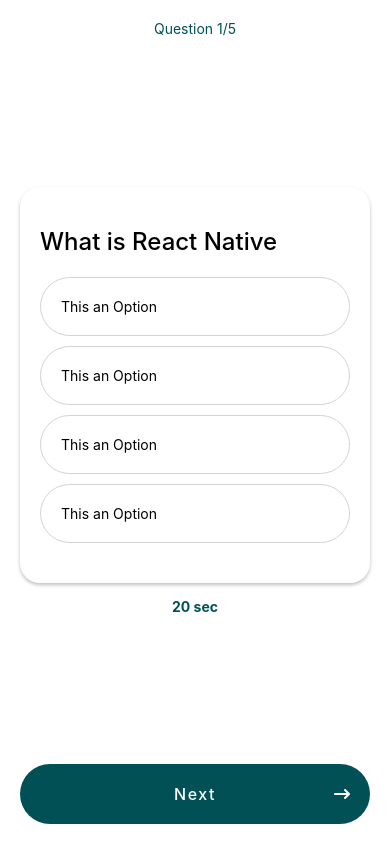
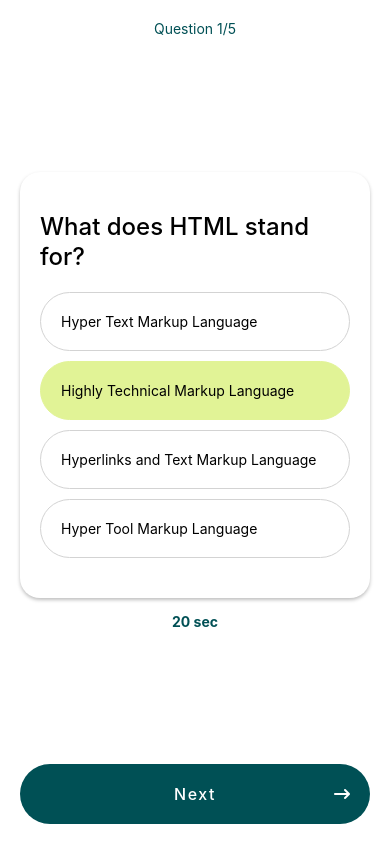
Before and after one commit to mukaramawan/Quiz-App, a React Native app: screen / in a window 390 px wide. Built offline with nearby package versions, Linux system fonts and the light colour scheme.

Commit message:
Props & Types

```diff
--- a/src/app/QuizScreen.tsx
+++ b/src/app/QuizScreen.tsx
@@ -3,8 +3,10 @@
 import FontAwesome6 from "@expo/vector-icons/FontAwesome6";
 
 import QuestionCard from "../components/QuestionCard";
+import questions from "../assets/questions";
 
 function QuizScreen() {
+  const question = questions[0];
   return (
     <SafeAreaView style={styles.screen}>
       <View style={styles.container}>
@@ -13,7 +15,7 @@
         </View>
 
         <View>
-          <QuestionCard />
+          <QuestionCard Question={question} />
           <Text style={styles.Qtime}>20 sec</Text>
         </View>
 
--- /dev/null
+++ b/src/assets/Types.ts
@@ -0,0 +1,5 @@
+export type question = {
+    title: string;
+    options: string[];
+    correctAnswer?: string;
+};
--- /dev/null
+++ b/src/assets/questions.ts
@@ -0,0 +1,42 @@
+export default [
+  {
+    title: 'What does HTML stand for?',
+    options: [
+      'Hyper Text Markup Language',
+      'Highly Technical Markup Language',
+      'Hyperlinks and Text Markup Language',
+      'Hyper Tool Markup Language',
+    ],
+    correctAnswer: 'Hyper Text Markup Language',
+  },
+  {
+    title: 'Which language is primarily used for styling web pages?',
+    options: ['HTML', 'Python', 'CSS', 'JavaScript'],
+    correctAnswer: 'CSS',
+  },
+  {
+    title: "In programming, what is a 'bug'?",
+    options: [
+      "A feature that's not documented",
+      'An error in a program',
+      'A type of virus',
+      'An internet crawler',
+    ],
+    correctAnswer: 'An error in a program',
+  },
+  {
+    title: "What is the purpose of a 'for loop' in programming?",
+    options: [
+      'To repeat a block of code a limited number of times',
+      'To style a webpage',
+      'To declare variables',
+      'To create a new function',
+    ],
+    correctAnswer: 'To repeat a block of code a limited number of times',
+  },
+  {
+    title: 'Which symbol is used to denote an ID selector in CSS?',
+    options: ['#', '.', '!', '@'],
+    correctAnswer: '#',
+  },
+];
--- a/src/components/Option.tsx
+++ b/src/components/Option.tsx
@@ -1,21 +1,36 @@
-import { StyleSheet, Text, View } from 'react-native'
-import React from 'react'
+import { StyleSheet, Text, Pressable } from "react-native";
+import React from "react";
 
-const Option = () => {
+type option = {
+  option: string;
+  isSelected: boolean;
+  onPress: () => void;
+};
+
+const Option = ({ option, isSelected, onPress }: option) => {
   return (
-    <View style={styles.container}>
-      <Text>This an Option</Text>
-    </View>
-  )
-}
+    <Pressable
+      style={[
+        styles.container,
+        isSelected && {
+          backgroundColor: "#e1f396",
+          borderColor: "#e1f396",
+        },
+      ]}
+      onPress={onPress}
+    >
+      <Text>{option}</Text>
+    </Pressable>
+  );
+};
 
-export default Option
+export default Option;
 
 const styles = StyleSheet.create({
-    container: {
-        borderWidth: 1,
-        padding: 20,
-        borderColor: 'lightgrey',
-        borderRadius: 100,
-    },
-})
+  container: {
+    borderWidth: 1,
+    padding: 20,
+    borderColor: "lightgrey",
+    borderRadius: 100,
+  },
+});
--- a/src/components/QuestionCard.tsx
+++ b/src/components/QuestionCard.tsx
@@ -1,16 +1,43 @@
 import { StyleSheet, Text, View } from "react-native";
 import React from "react";
 import Option from "./Option";
+import { question } from "../assets/Types";
 
-const QuestionCard = () => {
+type QuestionCard = {
+  Question: question;
+};
+
+const QuestionCard = ({Question}: QuestionCard) => {
+  const selectedQuestion = Question.options[1];
+
+    function onOptionPressed (option: string) {
+        console.warn("Selected: ",option)
+    }
+
   return (
     <View style={styles.QuestionCard}>
-      <Text style={styles.Question}>What is React Native</Text>
-      <View style={{gap: 10,}}>
-        <Option />
-        <Option />
-        <Option />
-        <Option />
+      <Text style={styles.Question}>{Question.title}</Text>
+      <View style={{ gap: 10 }}>
+        <Option
+          option={Question.options[0]}
+          isSelected={Question.options[0] == selectedQuestion}
+          onPress={() => onOptionPressed(Question.options[0])}
+        />
+        <Option
+          option={Question.options[1]}
+          isSelected={Question.options[1] == selectedQuestion}
+          onPress={() => onOptionPressed(Question.options[1])}
+        />
+        <Option
+          option={Question.options[2]}
+          isSelected={Question.options[2] == selectedQuestion}
+          onPress={() => onOptionPressed(Question.options[2])}
+        />
+        <Option
+          option={Question.options[3]}
+          isSelected={Question.options[3] == selectedQuestion}
+          onPress={() => onOptionPressed(Question.options[3])}
+        />
       </View>
     </View>
   );
@@ -20,7 +47,7 @@
 
 const styles = StyleSheet.create({
   QuestionCard: {
-    backgroundColor: 'white',
+    backgroundColor: "white",
     borderRadius: 20,
     padding: 20,
     paddingVertical: 40,
```
Also changed, not shown: App.tsx (+6 -8 lines).
